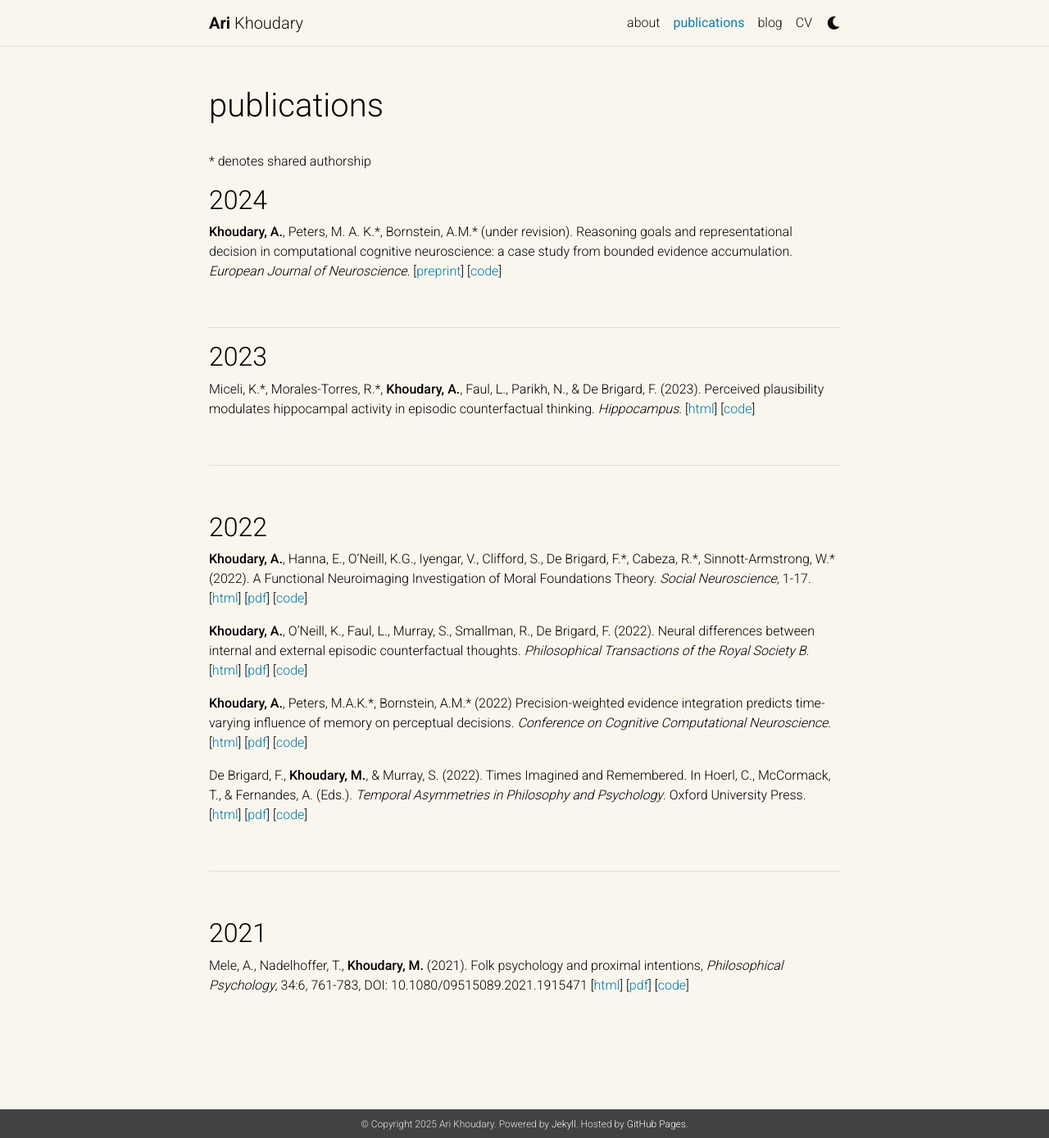
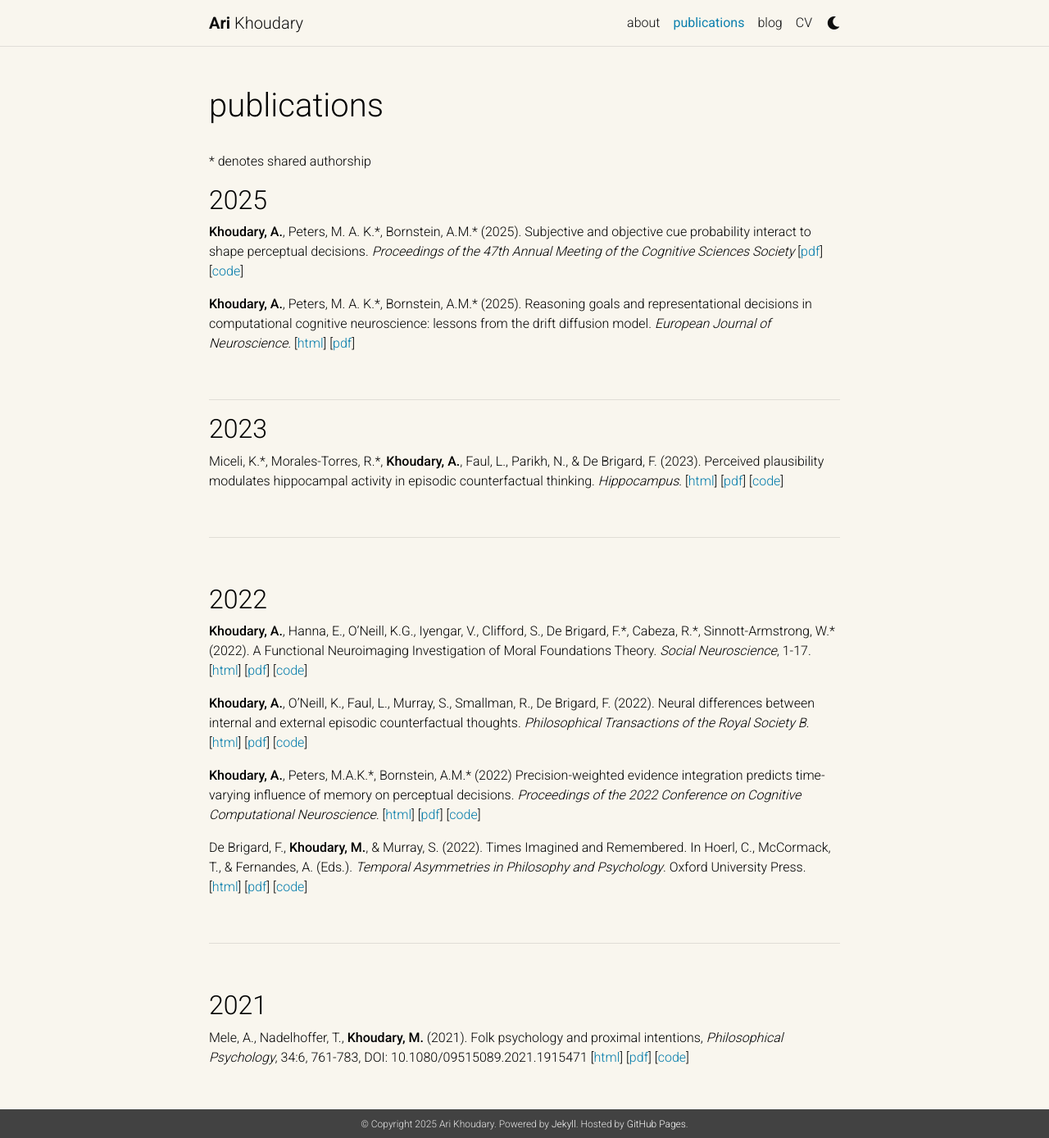
Before and after one commit to ari-khoudary/ari-khoudary.github.io, a Jekyll site: the page built from _pages/publications.md, in a window 1280 px wide and 1388 px high. Shown: the whole window at 82% size. Built offline with Jekyll 4.4.1, drawn with Linux system fonts in a browser that asks for light colours; comment, search, counter and statistics services are not loaded; a style sheet for code colours, icons or effects is not loaded.

Commit message:
add new pubs

```diff
--- a/_pages/publications.md
+++ b/_pages/publications.md
@@ -9,9 +9,12 @@ nav_order: 1
 
 \* denotes shared authorship
 
-## 2024
+## 2025
 
-**Khoudary, A.**, Peters, M. A. K.\*, Bornstein, A.M.\* (under revision). Reasoning goals and representational decision in computational cognitive neuroscience: a case study from bounded evidence accumulation. *European Journal of Neuroscience.* [[preprint](https://osf.io/preprints/psyarxiv/aqxhr)] [[code](https://github.com/ari-khoudary/time-varying-precision-weighted-msddm)]
+**Khoudary, A.**, Peters, M. A. K.\*, Bornstein, A.M.\* (2025). Subjective and objective cue probability interact to shape perceptual decisions. *Proceedings of the 47th Annual Meeting of the Cognitive Sciences Society* [[pdf](../assets/pdf/publications/2025_kpb_cogsci.pdf)] [[code](https://github.com/ari-khoudary/cogsci-2025)]
+
+
+**Khoudary, A.**, Peters, M. A. K.\*, Bornstein, A.M.\* (2025). Reasoning goals and representational decisions in computational cognitive neuroscience: lessons from the drift diffusion model. *European Journal of Neuroscience.* [[html](https://onlinelibrary.wiley.com/doi/full/10.1111/ejn.70098)] [[pdf](../assets/pdf/publications/2025_kpb_ejn.pdf)]
 
 <br>
 
@@ -20,7 +23,7 @@ nav_order: 1
 ## 2023
 
 Miceli, K.\*, Morales-Torres, R.\*, **Khoudary, A.**, Faul, L., Parikh, N., & De Brigard, F. (2023). Perceived
-plausibility modulates hippocampal activity in episodic counterfactual thinking. *Hippocampus*. [[html](https://onlinelibrary.wiley.com/doi/10.1002/hipo.23583)] [[code](https://github.com/IMC-Lab/HippModCFT)]
+plausibility modulates hippocampal activity in episodic counterfactual thinking. *Hippocampus*. [[html](https://onlinelibrary.wiley.com/doi/10.1002/hipo.23583)] [[pdf](../assets/pdf/publications/2023_mm-tkfpdb_hippocampus.pdf)] [[code](https://github.com/IMC-Lab/HippModCFT)]
 
 <br>
 
@@ -34,7 +37,7 @@ plausibility modulates hippocampal activity in episodic counterfactual thinking.
 
 **Khoudary, A.**, O’Neill, K., Faul, L., Murray, S., Smallman, R., De Brigard, F. (2022). Neural differences between internal and external episodic counterfactual thoughts. *Philosophical Transactions of the Royal Society B.* [[html](https://royalsocietypublishing.org/doi/10.1098/rstb.2021.0337)] [[pdf](../assets/pdf/publications/2022_kofmsdb_philtransb.pdf)] [[code](https://github.com/IMC-Lab/conCFT)]
 
-**Khoudary, A.**, Peters, M.A.K.\*, Bornstein, A.M.\* (2022) Precision-weighted evidence integration predicts time-varying influence of memory on perceptual decisions. *Conference on Cognitive Computational Neuroscience.* [[html](https://2022.ccneuro.org/view_paper.php?PaperNum=1292)] [[pdf](../assets/pdf/publications/2022_kpb_ccn.pdf)] [[code](https://github.com/ari-khoudary/time-varying-precision-weighted-msddm)]
+**Khoudary, A.**, Peters, M.A.K.\*, Bornstein, A.M.\* (2022) Precision-weighted evidence integration predicts time-varying influence of memory on perceptual decisions. *Proceedings of the 2022 Conference on Cognitive Computational Neuroscience.* [[html](https://2022.ccneuro.org/view_paper.php?PaperNum=1292)] [[pdf](../assets/pdf/publications/2022_kpb_ccn.pdf)] [[code](https://github.com/ari-khoudary/time-varying-precision-weighted-msddm)]
 
 De Brigard, F., **Khoudary, M.**, & Murray, S. (2022). Times Imagined and Remembered. In Hoerl, C., McCormack, T., & Fernandes, A. (Eds.). *Temporal Asymmetries in Philosophy and Psychology*. Oxford University Press. [[html](https://books.google.com/books?hl=en&lr=&id=0iNeEAAAQBAJ&oi=fnd&pg=PA272&ots=IbqyDsw25W&sig=wNheiKgxgQ_a4QpZQT-0EANCIpw#v=onepage&q&f=false)] [[pdf](../assets/pdf/publications/2022_dbkm_tempasym.pdf)] [[code](https://github.com/IMC-Lab/MemTime)]
 
```
Also changed, not shown: 3 other files.
